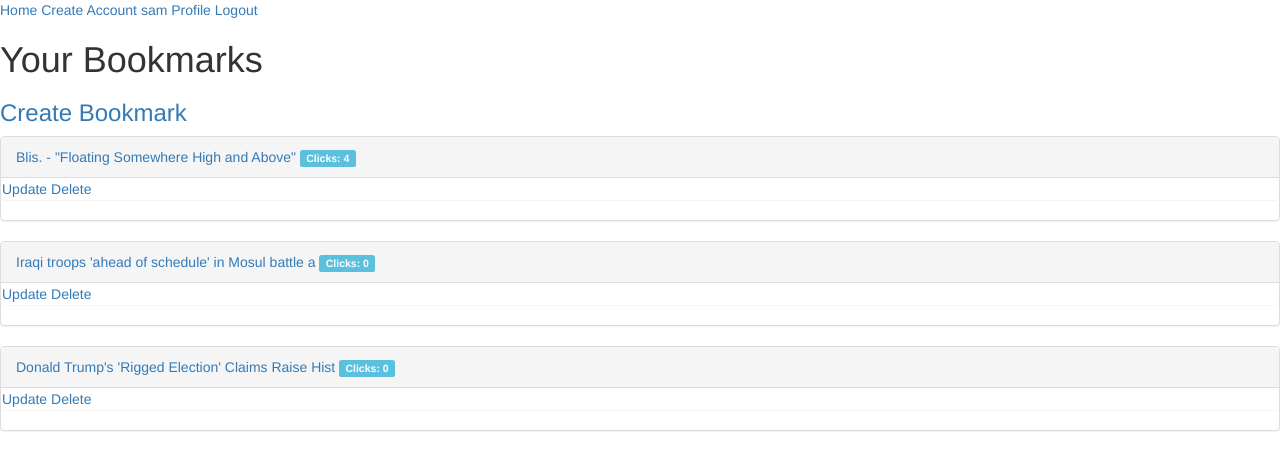
After one commit to StillsSma/django_bookmarks, a Django app: page /profile/ in a window 1280 px wide. The commit adds this page. Shown: the top 470 px of the page. Run offline with Django 3.2, Linux system fonts and the light colour scheme; a user stored in the database is signed in; data comes from the database, SQL or seed files in the repository; both versions use the stored data as it was after the commit; some libraries are stand-ins or nearby versions.

Commit message:
finished bookmark functionalility

```diff
--- a/bookmark_site/app/models.py
+++ b/bookmark_site/app/models.py
@@ -9,6 +9,7 @@ class Bookmark(models.Model):
     description = models.CharField(max_length=200)
     created = models.DateTimeField(auto_now_add=True)
     user = models.ForeignKey('auth.User')
+    is_private = models.BooleanField(default=False)
 
     def __str__(self):
         return self.title
@@ -16,6 +17,9 @@ class Bookmark(models.Model):
     def encode(self):
         hashids = Hashids().encode((self.id + 1000000))
         return hashids
+
+    def click_count(self):
+        return Click.objects.filter(user=self.user).filter(bookmark=self.id).count()
 
 
     class Meta:
--- a/bookmark_site/app/views.py
+++ b/bookmark_site/app/views.py
@@ -7,6 +7,7 @@ from django.views.generic.edit import CreateView, UpdateView, DeleteView
 from django.contrib.auth.models import User
 from django.contrib.auth.forms import UserCreationForm
 from django.shortcuts import redirect
+from django.urls import reverse, reverse_lazy
 from hashids import Hashids
 
 
@@ -16,17 +17,22 @@ class BookmarkView(ListView):
     model = Bookmark
 
     def get_queryset(self):
-        try:
-            return Bookmark.objects.filter(user=self.request.user)
-        except TypeError:
-            return Bookmark.objects.all()
+        return Bookmark.objects.filter(is_private=False)
+
+class ProfileView(ListView):
+    template_name = "profile.html"
+    model = Bookmark
+
+    def get_queryset(self):
+        return Bookmark.objects.filter(user=self.request.user)
+
 
 
 
 class BookmarkCreateView(CreateView):
     model = Bookmark
-    success_url = "/"
-    fields = ("full_url", "title", "description")
+    success_url = reverse_lazy("profile_view")
+    fields = ("full_url", "title", "description", "is_private")
 
     def form_valid(self, form):
         instance = form.save(commit=False)
@@ -36,13 +42,13 @@ class BookmarkCreateView(CreateView):
 
 class BookmarkUpdateView(UpdateView):
     model = Bookmark
-    fields = ("full_url", "title", "description")
+    fields = ("full_url", "title", "description", "is_private")
     template_name_suffix = '_update_form'
-    success_url = "/"
+    success_url = reverse_lazy("profile_view")
 
 class BookmarkDeleteView(DeleteView):
     model = Bookmark
-    success_url = "/"
+    success_url = reverse_lazy("profile_view")
 
 def redirect_view(request, short_url):
     number = Hashids().decode(short_url)
@@ -57,5 +63,5 @@ def redirect_view(request, short_url):
 
 class UserCreateView(CreateView):
     model = User
-    success_url = "/"
+    success_url = reverse_lazy("bookmark_view")
     form_class = UserCreationForm
--- a/bookmark_site/bookmark_site/urls.py
+++ b/bookmark_site/bookmark_site/urls.py
@@ -16,16 +16,17 @@ Including another URLconf
 from django.conf.urls import url, include
 from django.contrib import admin
 from app.views import BookmarkView, BookmarkCreateView, redirect_view, UserCreateView, \
-                      BookmarkUpdateView, BookmarkDeleteView
+                      BookmarkUpdateView, BookmarkDeleteView, ProfileView
 
 urlpatterns = [
     url(r'^admin/', admin.site.urls),
     url(r'^', include('django.contrib.auth.urls')),
     url(r'^$', BookmarkView.as_view(), name="bookmark_view"),
+    url(r'^profile/$', ProfileView.as_view(), name="profile_view"),
     url(r'^bookmarks/create_user/$', UserCreateView.as_view(), name="user_create_view"),
-    url (r'^bookmarks/create/$', BookmarkCreateView.as_view(), name="bookmark_create_view"),
-    url (r'^bookmarks/update/(?P<pk>\d+)/$', BookmarkUpdateView.as_view(), name="bookmark_update_view"),
-    url (r'^bookmarks/delete/(?P<pk>\d+)/$', BookmarkDeleteView.as_view(), name="bookmark_delete_view"),
+    url (r'^profile/create/$', BookmarkCreateView.as_view(), name="bookmark_create_view"),
+    url (r'^profile/update/(?P<pk>\d+)/$', BookmarkUpdateView.as_view(), name="bookmark_update_view"),
+    url (r'^profile/delete/(?P<pk>\d+)/$', BookmarkDeleteView.as_view(), name="bookmark_delete_view"),
     url (r'^bookmarks/(?P<short_url>\w+)/$', redirect_view, name="redirect_view"),
 
 ]
--- a/bookmark_site/templates/base.html
+++ b/bookmark_site/templates/base.html
@@ -15,9 +15,10 @@
            <a href="{% url 'bookmark_view' %}">Home</a>
           <a href="bookmarks/create_user">Create Account</a>
            {% if not request.user.is_authenticated %}
-           <a href="{% url 'login' %}"> login </a>
+           <a href="{% url 'login' %}"> Login </a>
            {% else %}
-           <a href="{% url 'logout' %}"> logout </a>
+           <a href="{% url 'profile_view' %}">{{request.user}} Profile</a>
+           <a href="{% url 'logout' %}"> Logout </a>
         </nav>
           <body>
            {% endif %}
--- /dev/null
+++ b/bookmark_site/templates/profile.html
@@ -0,0 +1,25 @@
+{% extends 'base.html' %}
+{% block content %}
+
+<h1>Your Bookmarks</h1>
+<h3><a href="{% url 'bookmark_create_view' %}">Create Bookmark</a>
+</h3>
+{% for bookmark in object_list%}
+<div class="panel panel-default">
+  <div class="panel-heading">  <a href="bookmarks/{{bookmark.encode}}">{{bookmark}}</a>
+  <span class="label label-info">  Clicks: {{ bookmark.click_count }}</span></div>
+
+  <div class="panel body">
+  <a href="update/{{bookmark.id}}">Update</a>
+  <a href="delete/{{bookmark.id}}">Delete</a>
+
+
+  </div>
+</div>
+{% endfor %}
+
+
+
+
+
+{% endblock %}
--- a/bookmark_site/templates/registration/login.html
+++ b/bookmark_site/templates/registration/login.html
@@ -4,8 +4,8 @@
 {% block content%}
 <h1>Login</h1>
 <form class="" action="" method="post">
-  {%csrf_token%}
-  {{ form }}
+{%csrf_token%}
+  {{ form.as_p }}
   <input type="submit" name="name" value="Login">
 </form>
 
```
Also changed, not shown: bookmark_site/templates/app/bookmark_update_form.html (+13 -4 lines), bookmark_site/templates/index.html (+4 -20 lines), bookmark_site/templates/new.html (deleted, +0 -11 lines), bookmark_site/app/migrations/0004_bookmark_is_private.py (added), bookmark_site/db.sqlite3.
